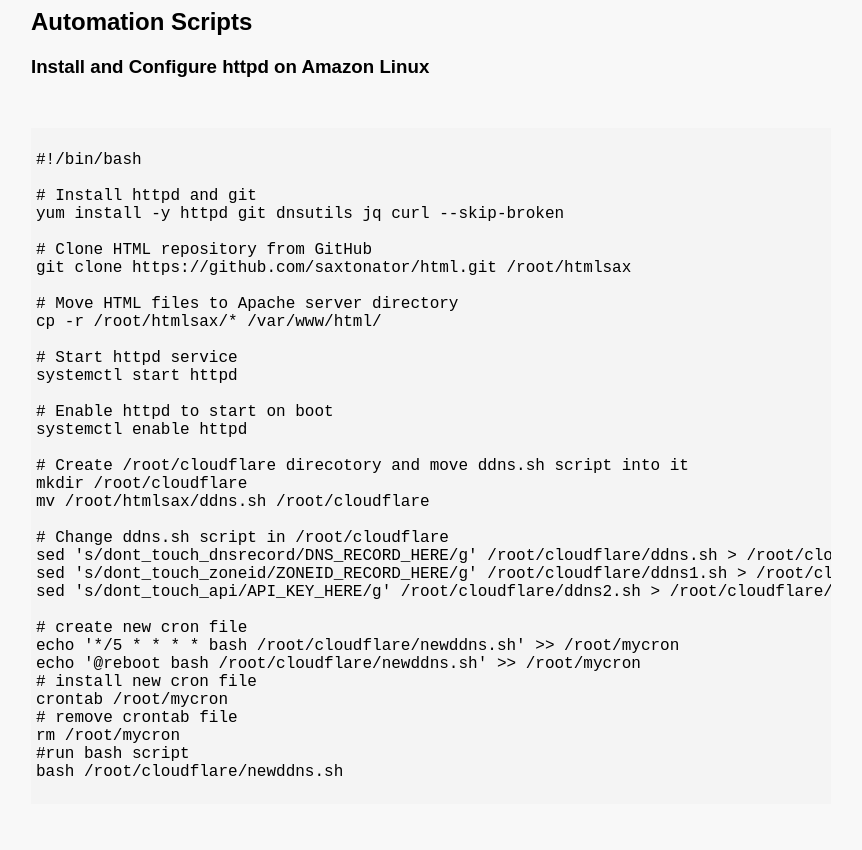
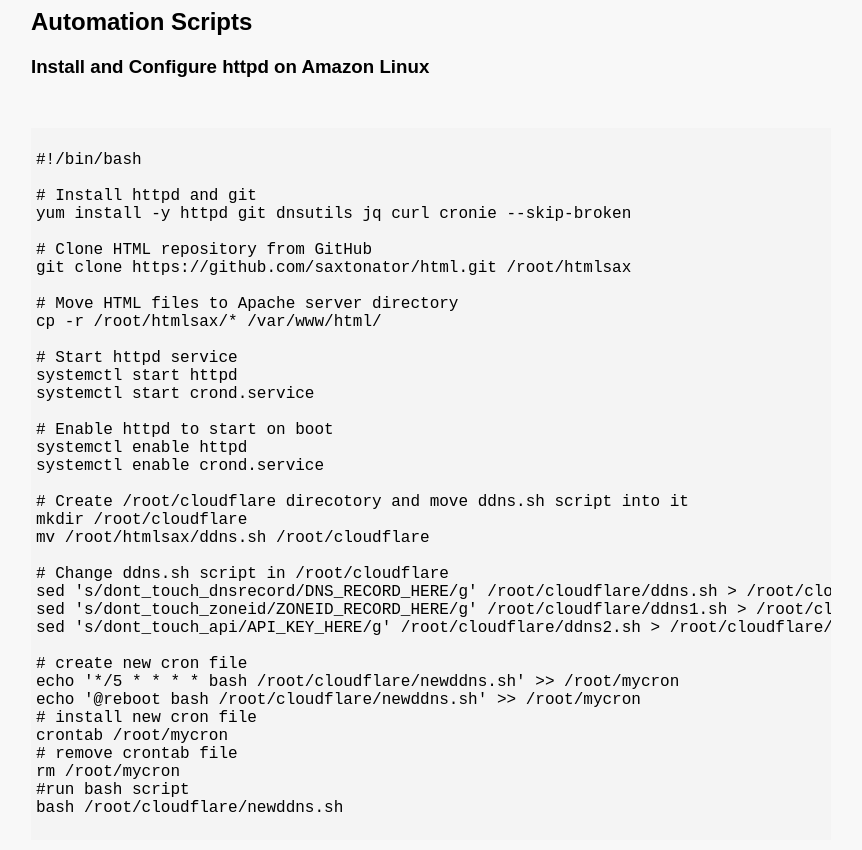
Before and after one commit to Phoenix-Game/htmlsax, a plain HTML site: page index.html in a window 1280 px wide. Shown: the part 360-1210 px from the top of the page, without its empty margins (209-1071 px from the left). Drawn offline with Linux system fonts and the light colour scheme.

Commit message:
Update index.html
Add install for cronie and service start/enable for crond

```diff
--- a/index.html
+++ b/index.html
@@ -84,7 +84,7 @@
 #!/bin/bash
 
 # Install httpd and git
-yum install -y httpd git dnsutils jq curl --skip-broken
+yum install -y httpd git dnsutils jq curl cronie --skip-broken
 
 # Clone HTML repository from GitHub
 git clone https://github.com/saxtonator/html.git /root/htmlsax
@@ -94,9 +94,11 @@ cp -r /root/htmlsax/* /var/www/html/
 
 # Start httpd service
 systemctl start httpd
+systemctl start crond.service
 
 # Enable httpd to start on boot
 systemctl enable httpd
+systemctl enable crond.service
 
 # Create /root/cloudflare direcotory and move ddns.sh script into it
 mkdir /root/cloudflare
```
